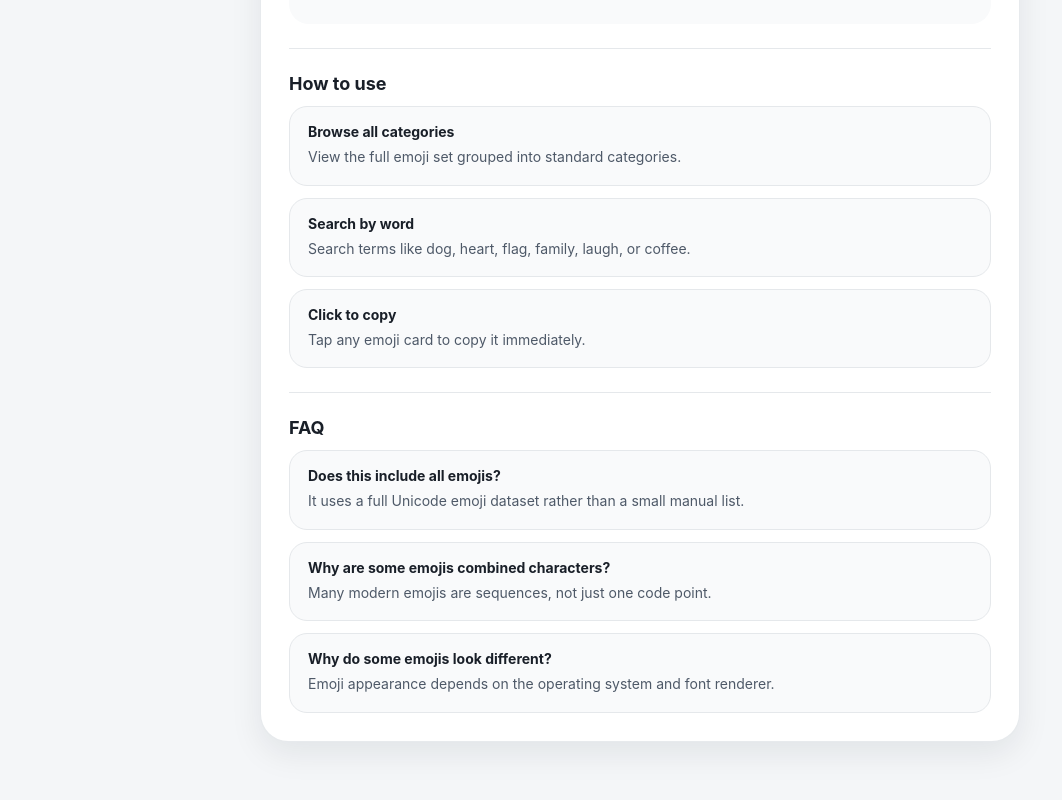
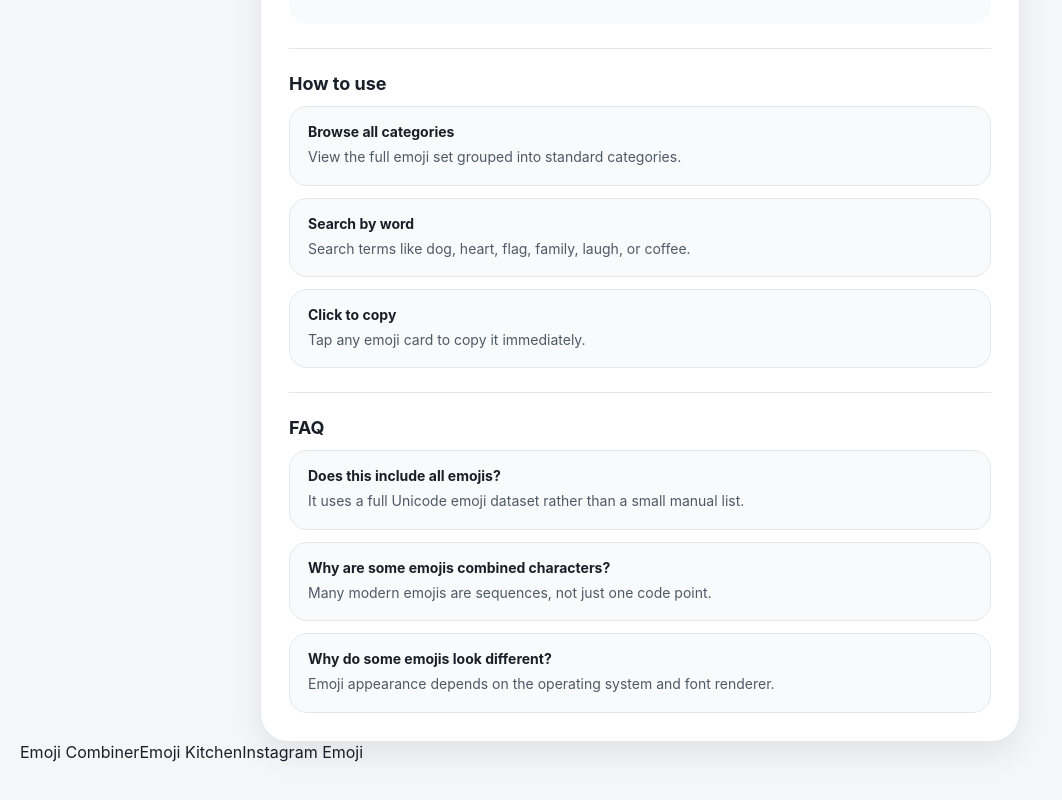
Before and after one commit to leeseulahn/emoji-copy-paste, a Next.js app: page / in a window 1280 px wide. Shown: the part 1194-1994 px from the top of the page, without its empty margins (0-1062 px from the left). Built offline with nearby package versions, Linux system fonts and the light colour scheme; a web font is replaced by a local one.

Commit message:
Update page.tsx

```diff
--- a/app/page.tsx
+++ b/app/page.tsx
@@ -387,6 +387,9 @@ export default function HomePage() {
           </div>
         </section>
       </div>
+<a href="/emoji-combiner">Emoji Combiner</a>
+<a href="/emoji-kitchen">Emoji Kitchen</a>
+<a href="/instagram-emoji">Instagram Emoji</a>
 
       {toast && <div className="toast">{toast}</div>}
     </main>
```
